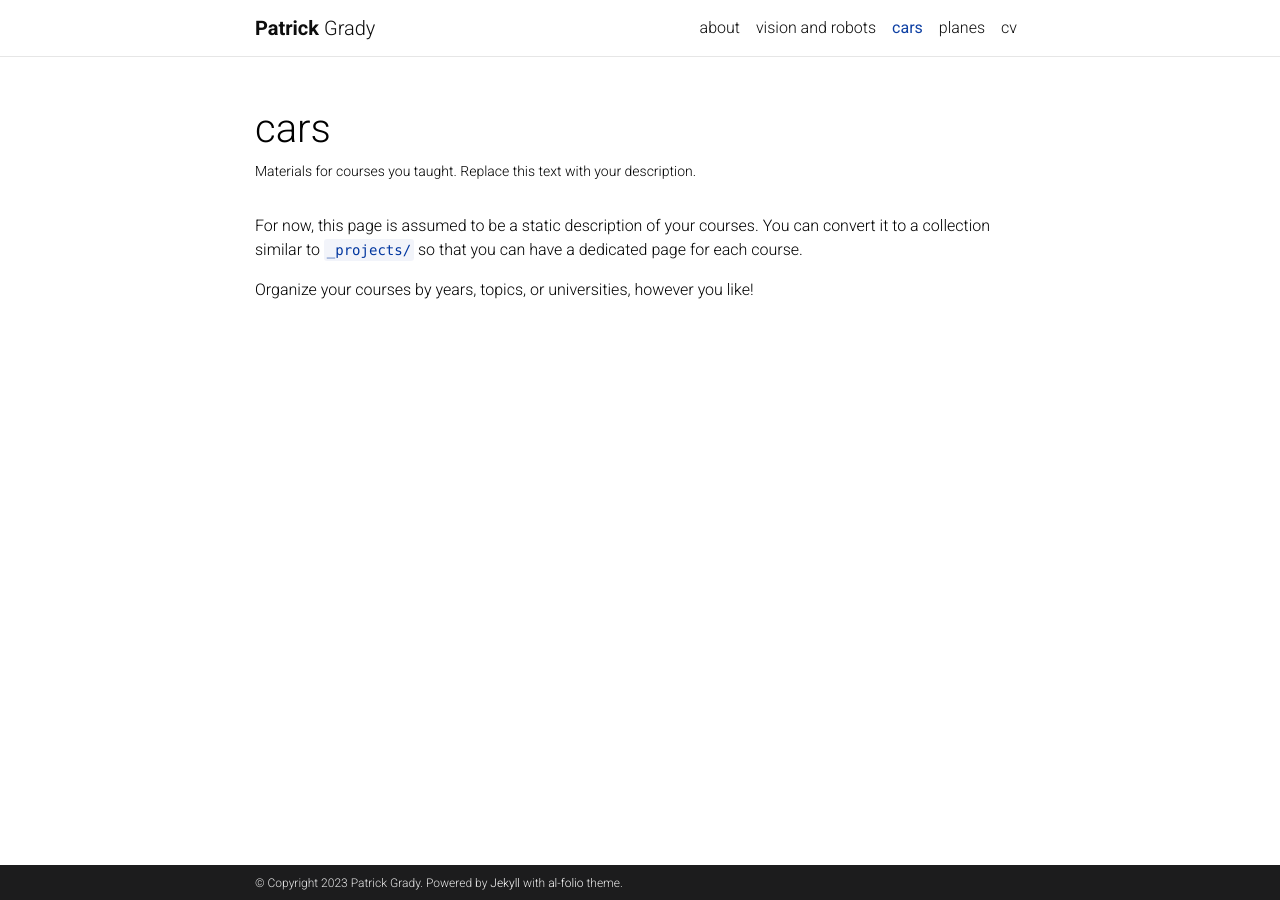
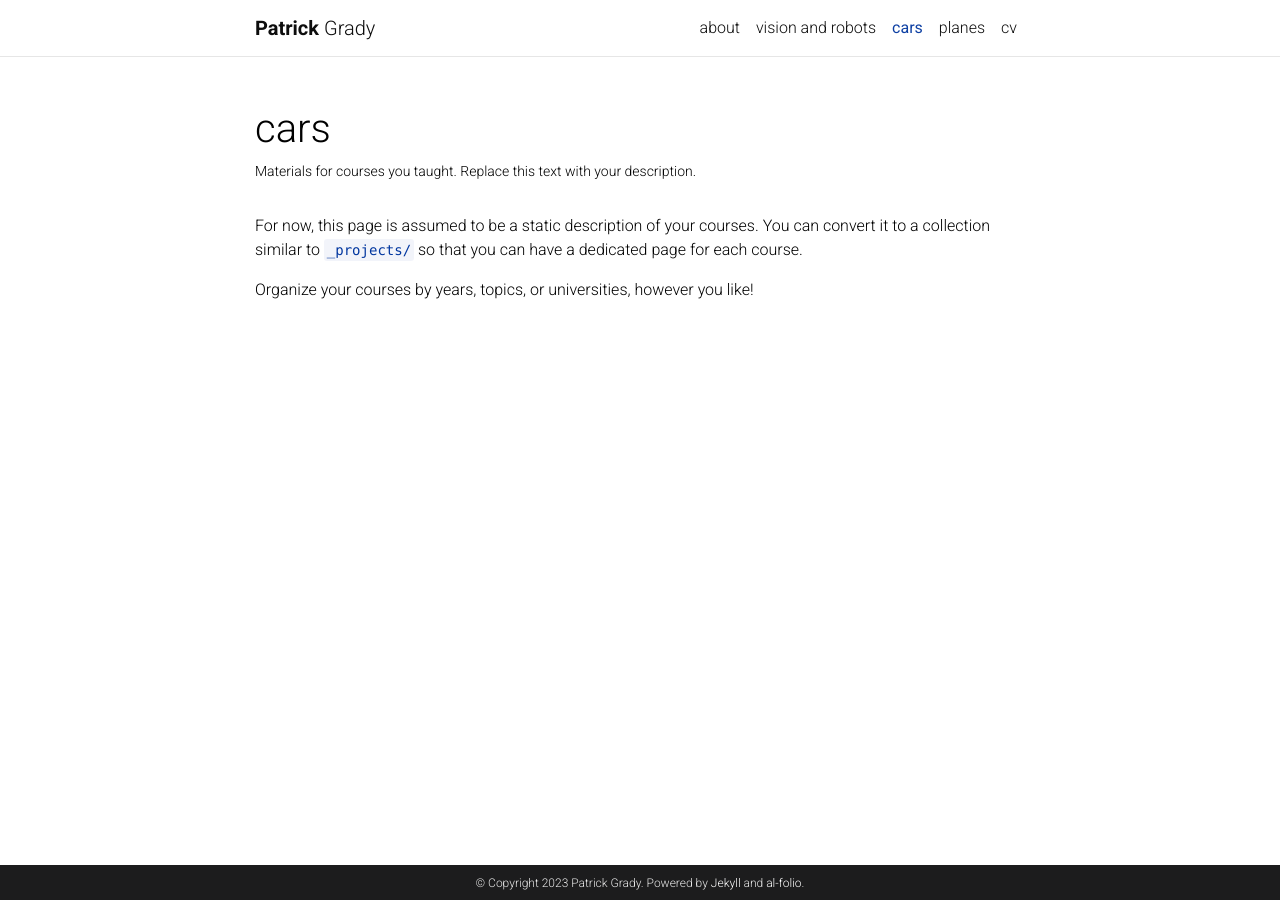
Before and after one commit to pgrady3/pgrady3.github.io, a Jekyll site: the page built from _pages/cars.md, in a window 1280 px wide. Built offline with Jekyll 4.4.1, drawn with Linux system fonts in a browser that asks for light colours; comment, search, counter and statistics services are not loaded; a style sheet for code colours, icons or effects is not loaded.

```diff
--- a/_config.yml
+++ b/_config.yml
@@ -9,7 +9,7 @@
 email:
 description: > # the ">" symbol means to ignore newlines until "footer_text:"
   Patrick Grady's personal page
-footer_text: Powered by <a href="https://jekyllrb.com/" target="_blank">Jekyll</a> with <a href="https://github.com/alshedivat/al-folio">al-folio</a> theme.
+footer_text: Powered by <a href="https://jekyllrb.com/" target="_blank">Jekyll</a> and <a href="https://github.com/alshedivat/al-folio">al-folio</a>.
 keywords: georgia tech, gt, phd, computer vision, robotics, eco-marathon, world record, duke  # add your own keywords or leave empty
 
 lang: en # the language of your site (for example: en, fr, cn, ru, etc.)
@@ -94,7 +94,7 @@
 youtube_id: # your youtube channel id (youtube.com/@<youtube_id>)
 discord_id: # your discord id (18-digit unique numerical identifier)
 
-contact_note: I'd love to talk! The best way to reach me is through LinkedIn or at my email address found at the top of my CV.
+contact_note: I'd love to talk! The best way to reach me is through LinkedIn or at my email address found in my CV.
 
 # -----------------------------------------------------------------------------
 # Analytics and search engine verification
--- a/_includes/footer.html
+++ b/_includes/footer.html
@@ -1,6 +1,6 @@
     {% if site.footer_fixed %}
     <footer class="fixed-bottom">
-      <div class="container mt-0">
+      <div class="container mt-0" style="text-align:center">
         &copy; Copyright {{ site.time | date: '%Y' }} {{ site.first_name }} {{ site.middle_name }} {{ site.last_name }}. {{ site.footer_text }}
         {%- if site.impressum_path -%}
         <a href="{{ site.url }}{{ site.baseurl }}{{ site.impressum_path }}">Impressum</a>.
--- a/_includes/selected_papers.html
+++ b/_includes/selected_papers.html
@@ -1,5 +1,5 @@
 
           <div class="publications">
-            <h2>selected publications</h2>
+            <h2>publications</h2>
             {% bibliography -f papers -q @*[selected=true]* %}
           </div>
--- a/_layouts/about.html
+++ b/_layouts/about.html
@@ -63,4 +63,7 @@
           {%- endif %}
         </article>
 
+        <br>
+        <img src="{{ '/assets/clouds.jpg' | relative_url }}" alt="Mauna Loa" style="width:80%;  display: block; margin-left: auto; margin-right: auto;">
+
 </div>
```
Also changed, not shown: _pages/about.md (+1 -1 lines), assets/clouds.jpg (added).
